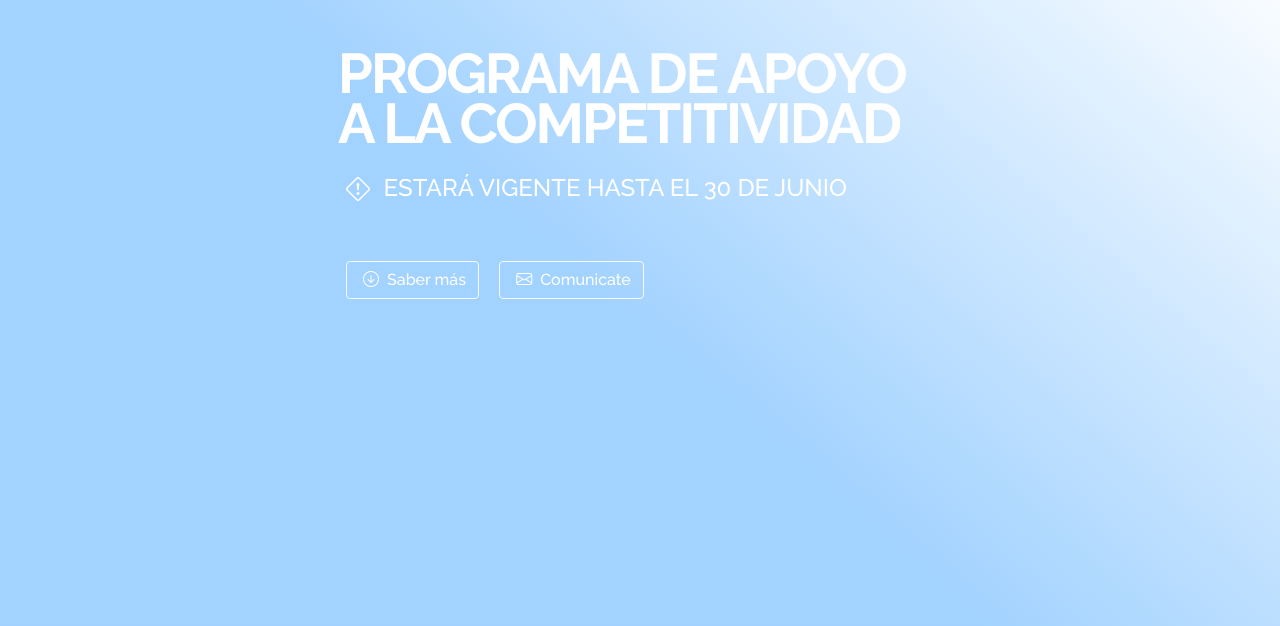
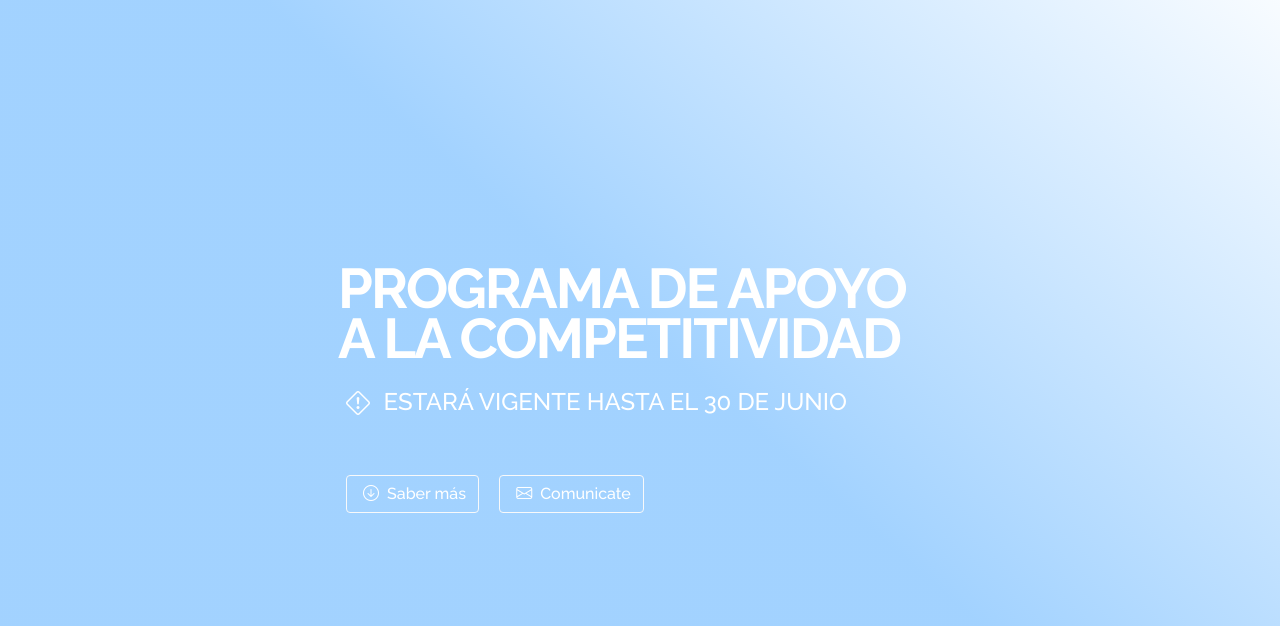
Before and after one commit to Beck2022/turing-pac, a plain HTML site: page index.html in a window 1280 px wide. Shown: the part 72-698 px from the top of the page. Drawn offline with nearby package versions, Linux system fonts and the light colour scheme; some packages are replaced by stand-ins of ours; a script that the page names is missing.

Commit message:
update with corrections 6

```diff
--- a/index.html
+++ b/index.html
@@ -63,7 +63,7 @@
             <div class="container-fluid px-4 h-100">
                 <div class="row h-100 align-items-center">
                     <div class="col-3"></div>
-                    <div class="col-lg-6 col-12 mt-5 align-self-start justify-content-start">
+                    <div class="col-lg-6 col-12 mt-5 align-self-center justify-content-center">
                         <h1 class="text-white">PROGRAMA DE APOYO A LA COMPETITIVIDAD</h1>
                         <h4 class="mt-4 py-1 px-2 d-flex" style="color:#FFF; letter-spacing: 0rem; font-weight: 500; text-transform: uppercase;">
                             <i class="bi bi-exclamation-diamond" style="color:#FFF; margin-right: 0.85rem;"></i>
```
